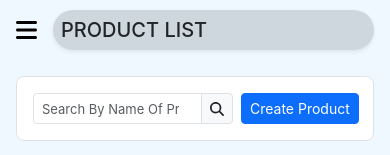
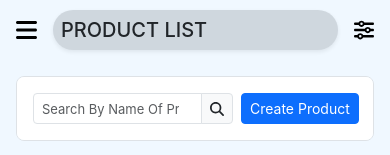
Before and after one commit to Dara-Coder/POS-System, a React (Create React App) app: page /product-list in a window 390 px wide. Shown: the top 155 px of the page. Built offline with nearby package versions, Linux system fonts and the light colour scheme.

Commit message:
update ui

```diff
--- a/src/App.css
+++ b/src/App.css
@@ -75,8 +75,8 @@
 }
 
 ::-webkit-scrollbar {
-    width: 3px;
-    height: 3px;
+    width: 0;
+    height: 0;
 }
 
 ::-webkit-scrollbar-thumb {
@@ -116,6 +116,11 @@ input[type=number]::-webkit-outer-spin-button {
 .on-active:hover{
     background-color: var(--bs-gray-200);
     color: var(--bs-black);
+}
+
+.menu-container{
+    top: 100%;
+    right: 10px;
 }
 
 @media screen and (max-width: 576px){
--- a/src/layouts/ManageLanguage.js
+++ b/src/layouts/ManageLanguage.js
@@ -1,4 +1,5 @@
 import {
+    Fragment,
     useEffect,
     useRef,
     useState
@@ -25,6 +26,7 @@ function ManageLanguage()
     });
 
     return(
+        <Fragment>
             <div
                 ref={langRef}
                 onClick={() => setShow(!show)}
@@ -69,6 +71,9 @@ function ManageLanguage()
                     </ul>
                 </div> : ''}
             </div>
+            <hr
+                className="w-100 m-0 p-0 d-block d-sm-block d-md-none d-lg-none d-xl-none d-xxl-none"/>
+        </Fragment>
     );
 }
 
--- a/src/layouts/ManageNotification.js
+++ b/src/layouts/ManageNotification.js
@@ -1,4 +1,4 @@
-import { useEffect, useRef, useState } from "react";
+import { Fragment, useEffect, useRef, useState } from "react";
 
 function ManageNotifications()
 {
@@ -17,6 +17,7 @@ function ManageNotifications()
     });
 
     return(
+        <Fragment>
             <div
                 ref={notificationRef}
                 onClick={() => setShow(!show)}
@@ -35,6 +36,9 @@ function ManageNotifications()
                         className="p-3"></div>
                 </div> : ''}
             </div>
+            <hr
+                className="w-100 p-0 m-0 d-block d-sm-block d-md-none d-lg-none d-xl-none d-xxl-none"/>
+        </Fragment>
     );
 }
 
--- a/src/layouts/Navbar.js
+++ b/src/layouts/Navbar.js
@@ -1,4 +1,4 @@
-import React from "react";
+import React, { useState } from "react";
 import { useLocation } from "react-router-dom";
 import ManageLanguage from "./ManageLanguage";
 import ManageUser from "./ManageUser";
@@ -8,11 +8,12 @@ import ManageSidebar from "./ManageSidebar";
 function Navbar(props)
 {
   const location = useLocation();
+  const [open, setOpen] = useState(false);
   const title = location.pathname.replace(/\//g,'').replace(/\-/g,' ');
 
   return(
     <div
-      className="height-container-navbar d-flex justify-content-between align-items-center gap-3 px-3">
+      className="height-container-navbar d-flex justify-content-between align-items-center gap-3 px-3 position-relative">
       <ManageSidebar
         {...props}/>
       <div
@@ -22,8 +23,15 @@ function Navbar(props)
           {props.title || title || 'Dashboard'}
         </h5>
       </div>
+      <button
+        onClick={() => setOpen(!open)}
+        type="button"
+        className="bg-transparent border-0 d-sm-block d-md-none d-lg-none d-xl-none d-xxl-none">
+        <i
+          className="fa-solid fa-sliders fa-lg"></i>
+      </button>
       <div
-        className="d-md-flex d-none align-items-center gap-2">
+        className={`${open ? 'd-flex d-sm-flex position-absolute flex-column bg-white rounded-3 border shadow z-3 menu-container p-2 animate__animated animate__jackInTheBox' : 'd-none d-sm-none'} d-md-flex d-lg-flex d-xl-flex d-xxl-flex align-items-center gap-2`}>
         <ManageLanguage/>
         <ManageNotifications/>
         <ManageUser/>
--- a/src/pages/ProductList.js
+++ b/src/pages/ProductList.js
@@ -9,7 +9,7 @@ function ProductList()
     return(
         <Fragment>
             <div
-                className="d-flex justify-content-between gap-2 bg-white p-3 rounded-3 border animate__animated animate__fadeInRight">
+                className="d-flex justify-content-between gap-2 bg-white p-3 rounded-3 border overflow-y-hidden overflow-x-auto animate__animated animate__fadeInRight">
                 <div
                     className="input-group input-group-sm flex-nowrap width-search-input">
                     <input
```
Also changed, not shown: 1 other file (tests, documents, lock files or other folders). Lines whose indentation alone changed are shown as unchanged.
